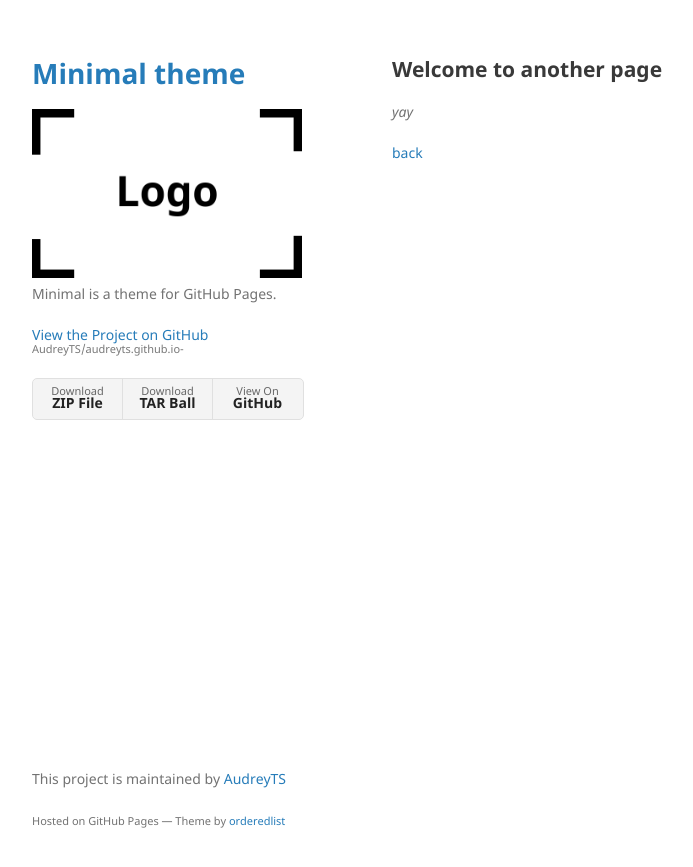
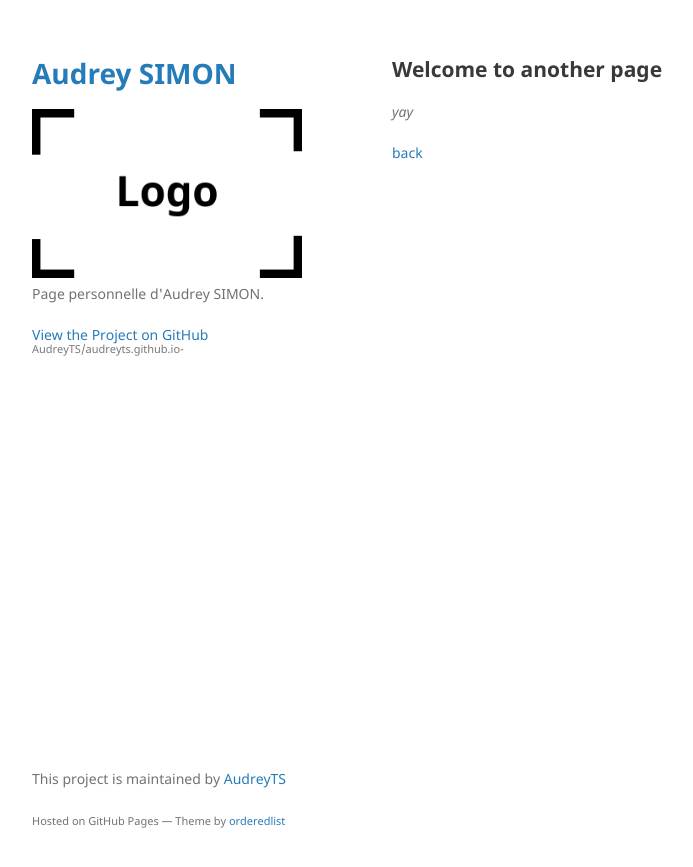
Before and after one commit to AudreyTS/audreyts.github.io-, a Jekyll site: the page built from another-page.md, in a window 1280 px wide. Shown: the top 867 px of the page, without its empty margins (178-871 px from the left). Built offline with Jekyll 4.4.1, drawn with Linux system fonts in a browser that asks for light colours; our own code applies the rules of GitHub Pages for plain Markdown files.

Commit message:
Update _config.yml

```diff
--- a/_config.yml
+++ b/_config.yml
@@ -1,6 +1,6 @@
-title: Minimal theme
+title: Audrey SIMON
 logo: /assets/img/logo.png
-description: Minimal is a theme for GitHub Pages.
-show_downloads: true
+description: Page personnelle d'Audrey SIMON.
+show_downloads: false
 google_analytics:
 theme: jekyll-theme-minimal
```
